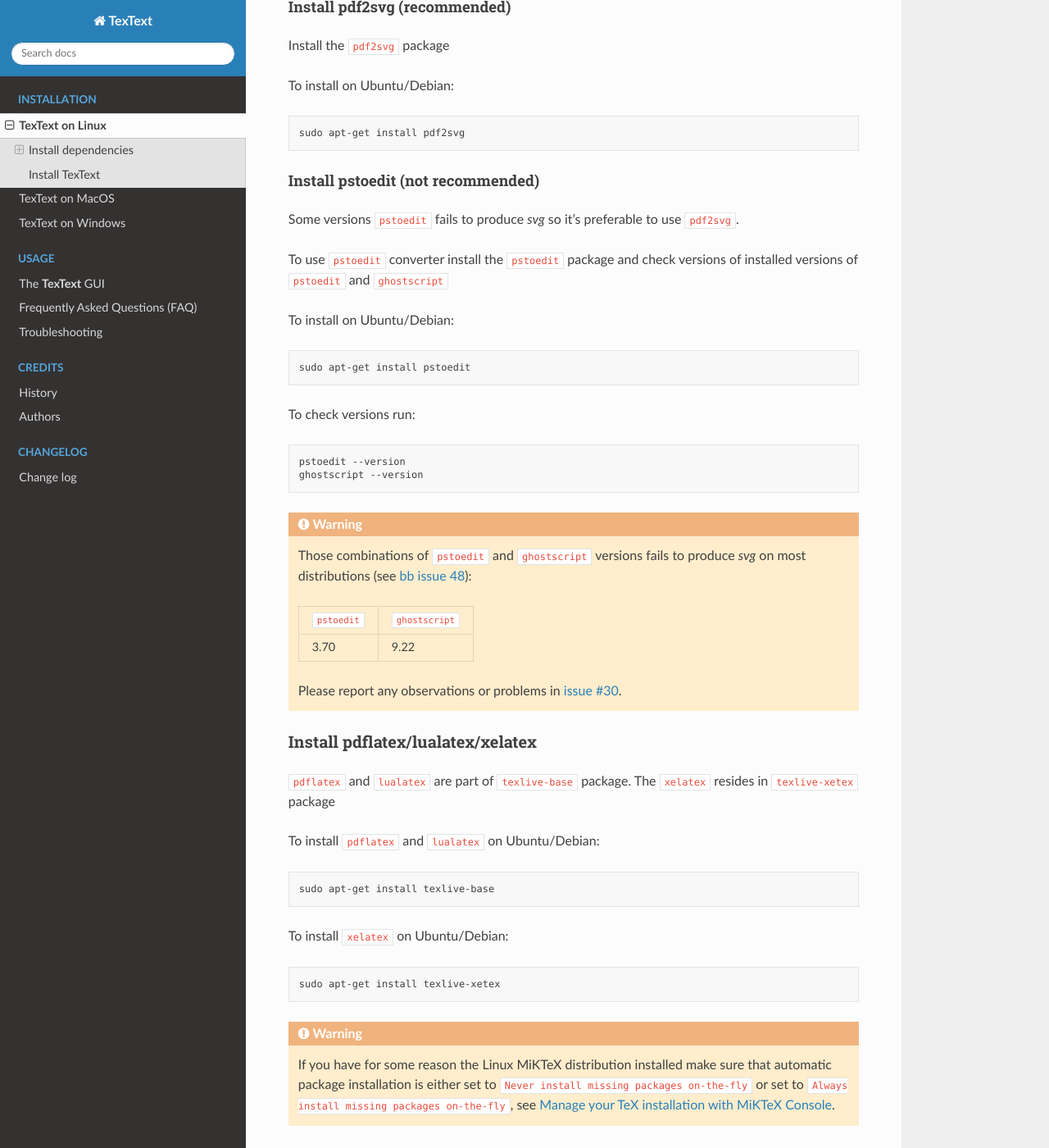
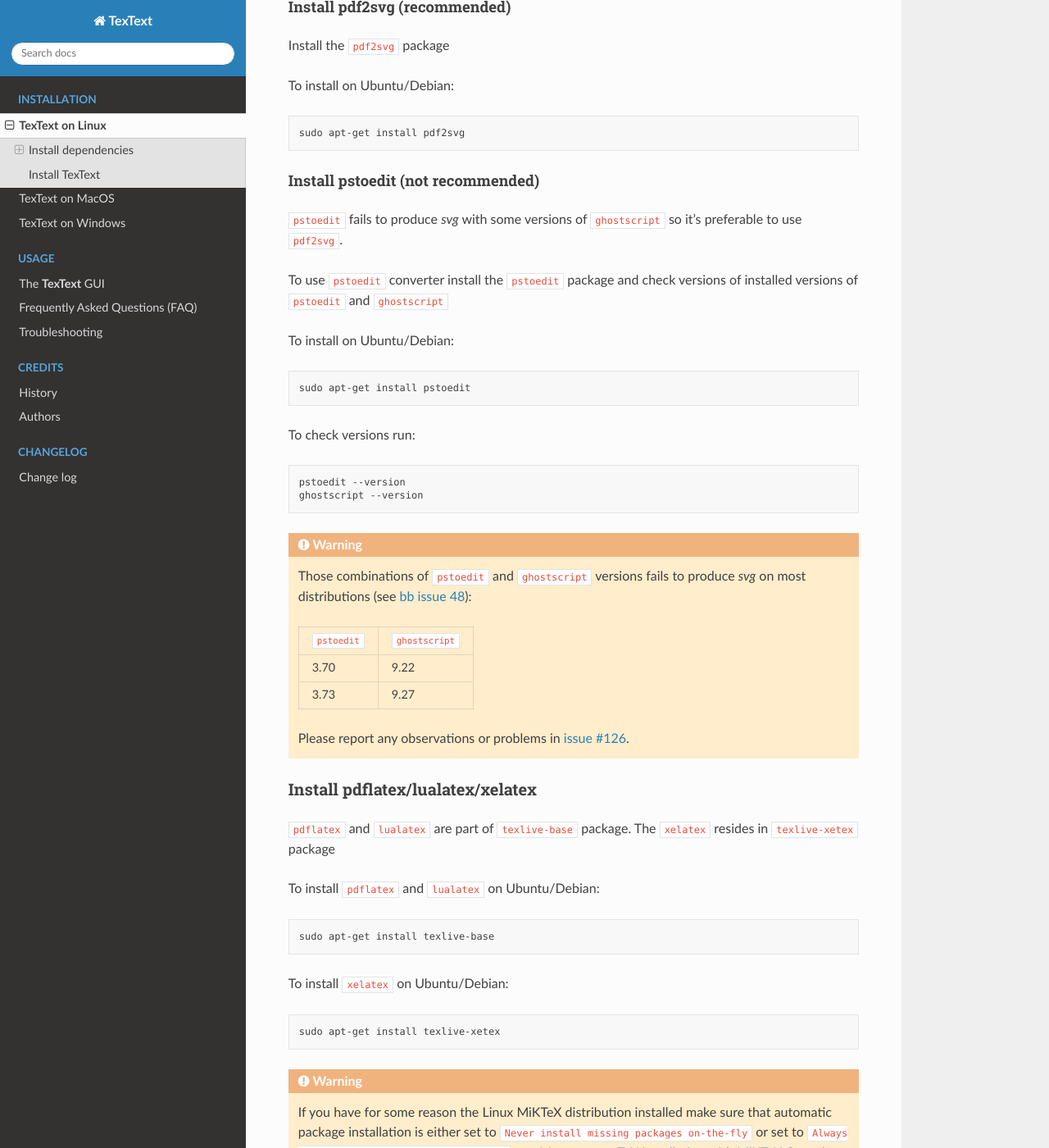
Before and after one commit to textext/textext, a Sphinx documentation site: the page built from docs/source/install/linux.rst, in a window 1280 px wide and 1400 px high, scrolled down 1781 px. Shown: the whole window at 82% size. Built offline with Sphinx 7.4.7 and the Read the Docs theme 2.0.0, drawn with Linux system fonts in a browser that asks for light colours.

Commit message:
Doc: Added info about incompatible gs version 9.27
See issue #126

```diff
--- a/docs/source/install/linux.rst
+++ b/docs/source/install/linux.rst
@@ -125,7 +125,8 @@ To install on Ubuntu/Debian:
 Install pstoedit (not recommended)
 ----------------------------------
 
-Some versions ``pstoedit`` fails to produce `svg` so it's preferable to use ``pdf2svg``.
+``pstoedit`` fails to produce `svg` with some versions of ``ghostscript`` so it's
+preferable to use ``pdf2svg``.
 
 To use ``pstoedit`` converter install the ``pstoedit`` package and check versions of
 installed versions of ``pstoedit`` and ``ghostscript``
@@ -152,8 +153,10 @@ To check versions run:
     +--------------+-----------------+
     |     3.70     |      9.22       |
     +--------------+-----------------+
+    |     3.73     |      9.27       |
+    +--------------+-----------------+
 
-    Please report any observations or problems in :issue:`30`.
+    Please report any observations or problems in :issue:`126`.
 
 .. _linux-install-latex:
 
```
